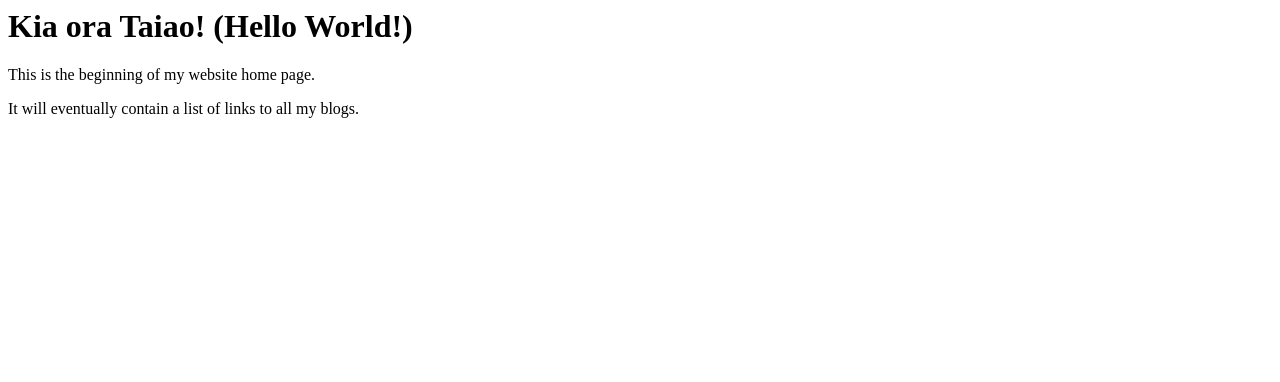
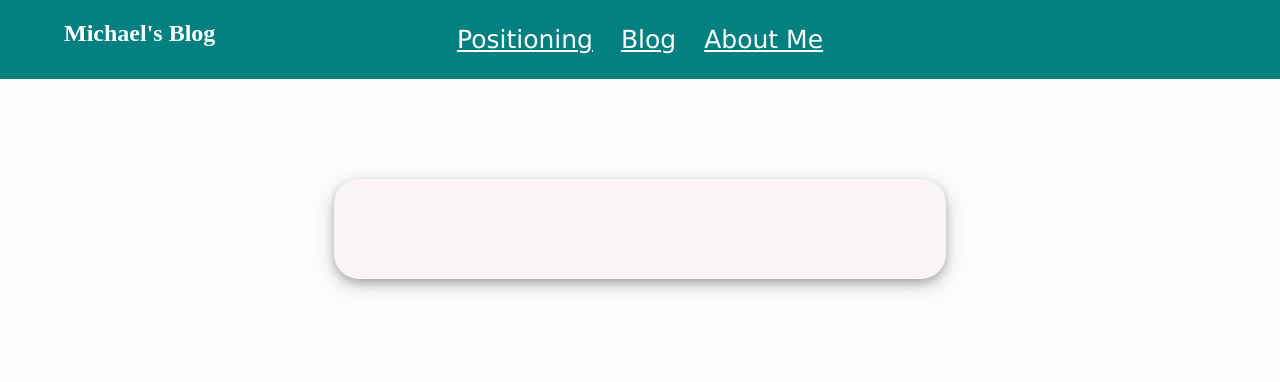
Before and after one commit to michael-baker-smith/michael-baker-smith.github.io, a plain HTML site: page index.html in a window 1280 px wide. Drawn offline with Linux system fonts and the light colour scheme.

Commit message:
Added index, images, positioning, styles and logos

```diff
--- a/index.html
+++ b/index.html
@@ -1,9 +1,40 @@
+<!DOCTYPE html>
 <html>
   <head>
-    <title>My blog</title>
+    <link rel="stylesheet" type="text/css" href="styles/main.css" />
+    <meta http-equiv="X-UA-Compatible" content="IE=edge" />
+    <meta name="viewport" content="width=device-width, initial-scale=1.0" />
+    <title>Home</title>
+  </head>
   <body>
-    <h1>Kia ora Taiao! (Hello World!)</h1>
-    <p> This is the beginning of my website home page.</p>
-    <p> It will eventually contain a list of links to all my blogs. </p>
+    <header>
+      <nav class="menu">
+        <a class="navbar-brand">
+          <div>
+            <h1>Michael's Blog</h1>
+          </div>
+        </a>
+        <ul class="nav-links">
+          <li><a class="links" href="positioning.html">Positioning</a></li>
+          <li><a class="links" href="blog.html">Blog</a></li>
+          <li><a class="links" href="about.html">About Me</a></li>
+        </ul>
+      </nav>
+    </header>
+      <main>
+        <div id="main-stuff" class="main-stuff">
+          <div class="wrapper">
+
+            <div class="content-position">
+
+            </div>
+          </div>
+
+          <div class="sunset"></div>
+        </div>
+
+      </main>
+
+
   </body>
 </html>
--- a/styles/main.css
+++ b/styles/main.css
@@ -0,0 +1,79 @@
+
+.menu {
+  display: flex;
+  align-items: center;
+  justify-content: center;
+  padding: 20px;
+  background-color: teal;
+  color: #fff;
+ }
+.nav-links {
+  display: contents;
+  gap: 1em;
+  font-family: Verdana, Geneva, Tahoma, sans-serif;
+  color: aliceblue;
+  font-size: 25px;
+  list-style: none;
+}
+.nav-links li:hover {
+  background-color: #4c9e9e;
+  border-radius: 5px;
+  transition: 0.3s ease;
+ }
+.nav-links li {
+  padding: 5px 14px;
+ }
+.links{
+  color: #fff;
+}
+.navbar-brand {
+  position:fixed;
+  top: 0%;
+  left: 5%;
+  height:25%;
+  width: 25%;
+}
+
+body, html {
+  height: 100%;
+  margin: 0;
+  padding: 0;
+  overflow: auto;
+  box-sizing:border-box;
+  background-color: rgba(205, 235, 232, 0.048);
+  background-size: cover;
+  background-repeat:no-repeat;
+  background-position:center;
+}
+.wrapper {
+  display: flex;
+  justify-content: center;
+  margin: 0;
+  padding: 0;
+}
+
+.h1 {
+  font-family: "Lucida Console", "Courier New", monospace;
+  position: relative;
+  left: 5em;
+  top: 0em;
+}
+.h2 {
+  font-family: 'Franklin Gothic Medium', 'Arial Narrow', Arial, sans-serif;
+  position: relative;
+  left: 5em;
+}
+p {
+  color: rgb(128, 20, 95);
+  text-align: left;
+}
+.content-position {
+  padding: 50px;
+  background-color: rgb(251, 244, 244);
+  margin-top: 100px;
+  margin-bottom: 100px;
+  width: 40vw;
+  box-shadow: 0 4px 8px 0 rgba(0, 0, 0, 0.2), 0 6px 20px 0 rgba(0, 0, 0, 0.19);
+  border-radius: 25px;
+
+}
```
Also changed, not shown: positioning.html (added, +47 -0 lines), images/Michael Smith-logos.jpeg (added), images/Michael Smith-logos_black.png (added), images/Michael Smith-logos_transparent.png (added), images/Michael Smith-logos_white.png (added), images/funny.jpg (added), images/ghost.jpg (added), images/pink.jpg (added), images/robot.jpg (added), images/sunset.jpg (added).
